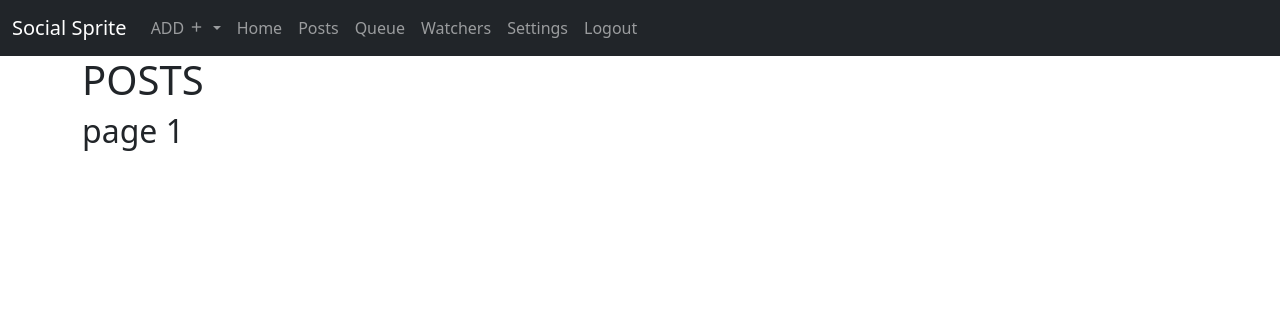
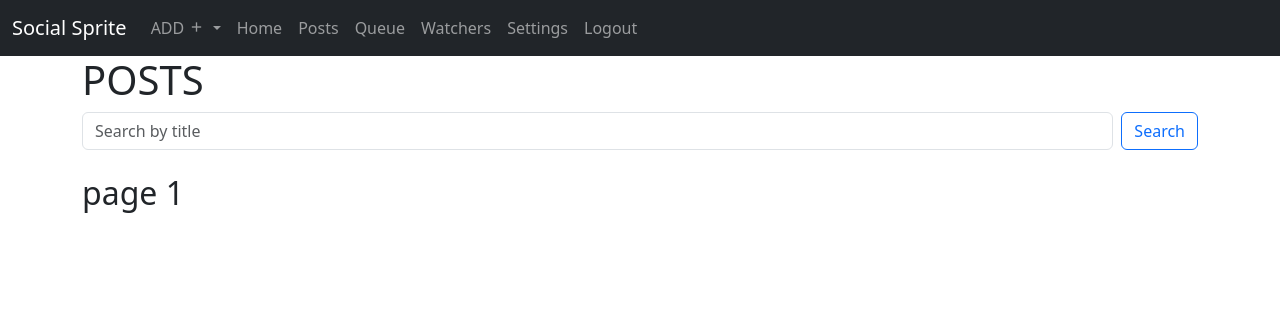
Before and after one commit to griffinsbnorth/SocialSprite, a Flask app: page /posts in a window 1280 px wide. Shown: the top 316 px of the page. Run offline with Flask 3, Linux system fonts and the light colour scheme; a user stored in the database is signed in; some libraries are stand-ins or nearby versions.

Commit message:
search bar added to posts, watchers, and queue

```diff
--- a/website/templates/posts.html
+++ b/website/templates/posts.html
@@ -2,6 +2,11 @@
 {% block title %}Posts{% endblock %}
 {% block content %}
 <h1>POSTS</h1>
+<form method="GET" action="{{ url_for('views.posts') }}" class="d-flex mb-4">
+    <input type="text" name="q" class="form-control me-2" placeholder="Search by title"
+           value="{{ search_query }}">
+    <button class="btn btn-outline-primary" type="submit">Search</button>
+</form>
 <h2>page {{ pagination.page }}</h2>
 <div class="postspage" id="posts">
     {% for post in pagination.items %}
--- a/website/templates/queue.html
+++ b/website/templates/queue.html
@@ -2,6 +2,11 @@
 {% block title %}Queue{% endblock %}
 {% block content %}
 <h1>QUEUE</h1>
+<form method="GET" action="{{ url_for('views.queuepage') }}" class="d-flex mb-4">
+    <input type="text" name="q" class="form-control me-2" placeholder="Search by title"
+           value="{{ search_query }}">
+    <button class="btn btn-outline-primary" type="submit">Search</button>
+</form>
 <h2>page {{ pagination.page }}</h2>
 <div class="postjobspage" id="postjobs">
     {% for postjob in pagination.items %}
--- a/website/templates/watchers.html
+++ b/website/templates/watchers.html
@@ -2,6 +2,11 @@
 {% block title %}Watchers{% endblock %}
 {% block content %}
 <h1>WATCHERS</h1>
+<form method="GET" action="{{ url_for('views.watchers') }}" class="d-flex mb-4">
+    <input type="text" name="q" class="form-control me-2" placeholder="Search by url"
+           value="{{ search_query }}">
+    <button class="btn btn-outline-primary" type="submit">Search</button>
+</form>
 <h2>page {{ pagination.page }}</h2>
 <div class="watcherspage" id="watchers">
     {% for watcher in pagination.items %}
--- a/website/views.py
+++ b/website/views.py
@@ -110,11 +110,18 @@
 
     return render_template("addpost.html", user=current_user, postdata=postdata, postop='EDIT')
 
-@views.route('/posts')
+@views.route('/posts', methods=['GET', 'POST'])
 @login_required
 def posts():
+    search_query = request.args.get('q', '')
     currentpage = request.args.get('page', 1, type=int)
-    pagination = Post.query.filter(Post.user_id == current_user.id).order_by(Post.publishdate).paginate(page=currentpage, per_page=15)
+    pagination = []
+    numpages = 15
+    if search_query:
+        pagination = Post.query.filter(Post.title.ilike(f'%{search_query}%')).paginate(page=currentpage, per_page=numpages)
+    else:
+        pagination = Post.query.filter(Post.user_id == current_user.id).order_by(Post.publishdate).paginate(page=currentpage, per_page=numpages)
+
     for item in pagination.items:
         item.publishdate = item.publishdate.replace(tzinfo=ZoneInfo("UTC")).astimezone(ZoneInfo(Config.TIMEZONE))
         item.cycledate = item.cycledate.replace(tzinfo=ZoneInfo("UTC")).astimezone(ZoneInfo(Config.TIMEZONE))
@@ -219,8 +226,15 @@
 @views.route('/watchers', methods=['GET', 'POST'])
 @login_required
 def watchers():
+    search_query = request.args.get('q', '')
     currentpage = request.args.get('page', 1, type=int)
-    pagination = Watcher.query.filter(Watcher.user_id == current_user.id).order_by(Watcher.lastran).paginate(page=currentpage, per_page=15)
+    pagination = []
+    numpages = 15
+    if search_query:
+        pagination = Watcher.query.filter(Watcher.url.ilike(f'%{search_query}%')).paginate(page=currentpage, per_page=numpages)
+    else:
+        pagination = Watcher.query.filter(Watcher.user_id == current_user.id).order_by(Watcher.lastran).paginate(page=currentpage, per_page=numpages)
+
     for item in pagination.items:
         item.lastran = item.lastran.replace(tzinfo=ZoneInfo("UTC")).astimezone(ZoneInfo(Config.TIMEZONE))
         item.scheduledata = formatscheduledata(item.scheduledata)
@@ -230,8 +244,15 @@
 @views.route('/queue', methods=['GET', 'POST'])
 @login_required
 def queuepage():
+    search_query = request.args.get('q', '')
     currentpage = request.args.get('page', 1, type=int)
-    pagination = Postjob.query.filter(Postjob.user_id == current_user.id).order_by(Postjob.publishdate).paginate(page=currentpage, per_page=15)
+    pagination = []
+    numpages = 15
+    if search_query:
+        pagination = Postjob.query.filter(Postjob.title.ilike(f'%{search_query}%')).paginate(page=currentpage, per_page=numpages)
+    else:
+        pagination = Postjob.query.filter(Postjob.user_id == current_user.id).order_by(Postjob.publishdate).paginate(page=currentpage, per_page=numpages)
+
     for item in pagination.items:
         item.publishdate = item.publishdate.replace(tzinfo=ZoneInfo("UTC")).astimezone(ZoneInfo(Config.TIMEZONE))
 
```
